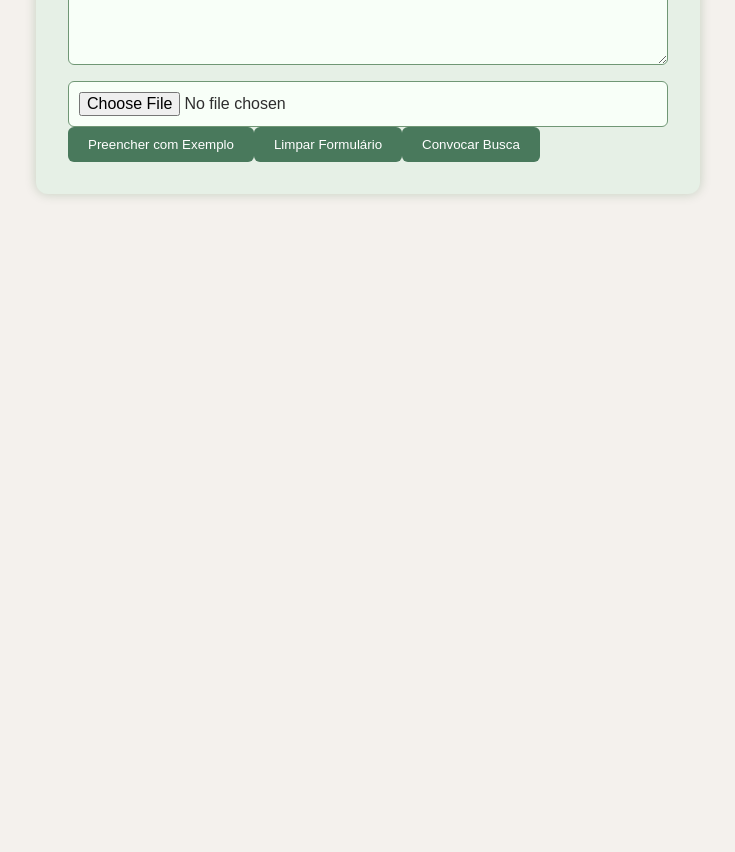
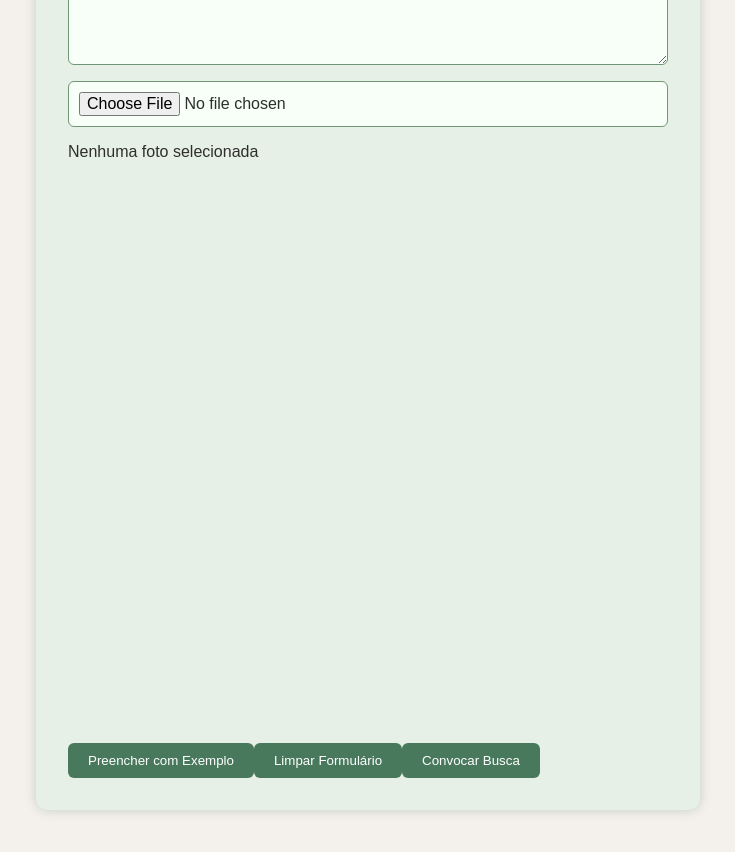
Before and after one commit to vctmor/agenteachapet-api, a Vue app: page / in a window 1280 px wide. Shown: the part 1140-1992 px from the top of the page, without its empty margins (272-1007 px from the left). Before the commit the page ends 1398 px from the top, so only its background shows below. Built offline with nearby package versions, Linux system fonts and the light colour scheme.

Commit message:
tamanho das fotos padronizados

```diff
--- a/src/views/FormView.vue
+++ b/src/views/FormView.vue
@@ -44,7 +44,15 @@
       </div>
 
       <input type="file" @change="loadImage" accept="image/*" />
-      <img v-if="preview" :src="preview" alt="Prévia da imagem" class="preview-img" />
+
+      <div class="image-wrapper">
+        <img
+          v-if="preview"
+          :src="preview"
+          alt="Prévia da imagem"
+        />
+        <p v-else>Nenhuma foto selecionada</p>
+      </div>
 
       <button type="button" @click="exampleRegistration">Preencher com Exemplo</button>
       <button type="button" @click="resetForm">Limpar Formulário</button>
@@ -238,13 +246,16 @@ button:hover {
 }
 
 /* Pré-visualização da imagem */
-.image-preview img {
-  max-width:300px;
-  border-radius: 10px;
-  margin-top: 10px;
+.image-wrapper {
+  width: 200px;
+  aspect-ratio: 1 / 1;
+  overflow: hidden;
+}
 
-  display: flex;
-  flex-direction: column;
-  align-items: center;
+.image-wrapper img {
+  width: 100%;
+  height: 100%;
+  object-fit: cover;
 }
+
 </style>
```
